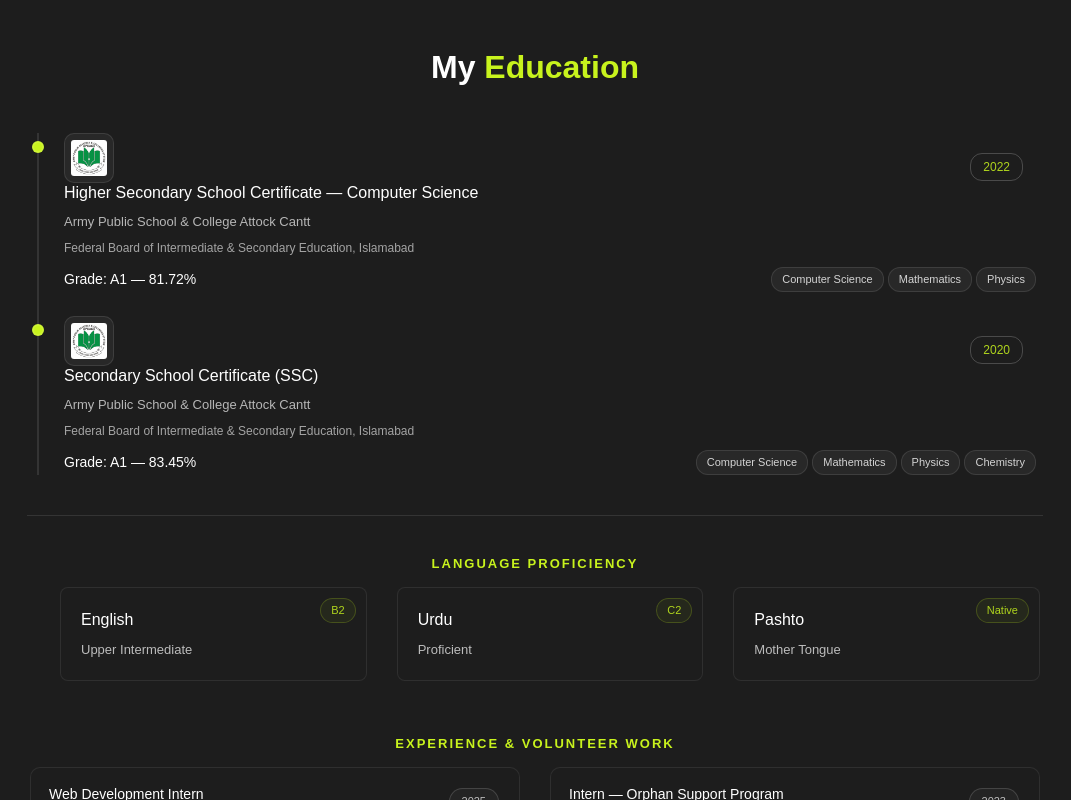
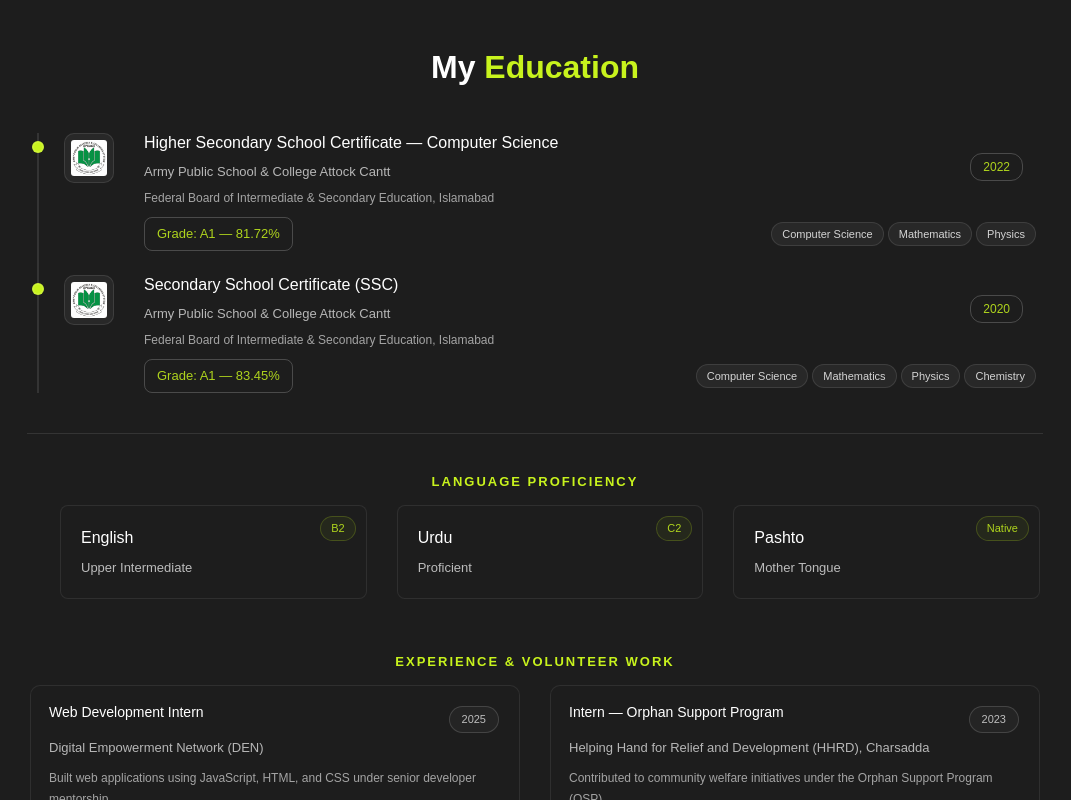
Before and after one commit to MuhammadAamirAlam/academic-portfolio, a React (Create React App) app: page / in a window 1280 px wide. Shown: the part 900-1700 px from the top of the page, without its empty margins (105-1176 px from the left). Built offline with nearby package versions, Linux system fonts and the light colour scheme; the HTML template or start-up script is replaced by a standard one.

Commit message:
updated project

```diff
--- a/src/components/dark/home/Education.jsx
+++ b/src/components/dark/home/Education.jsx
@@ -3,6 +3,27 @@ import internshipLetter from "../../../assets/certificates/internship-1.webp";
 import hhrdCert from "../../../assets/certificates/HHRD_Internship_Certificate_2023.webp";
 
 function Education() {
+  const educationData = [
+    {
+      year: "2022",
+      logo: "/assets/imgs/aps_logo.png",
+      degree: "Higher Secondary School Certificate — Computer Science",
+      institution: "Army Public School & College Attock Cantt",
+      board: "Federal Board of Intermediate & Secondary Education, Islamabad",
+      grade: "Grade: A1 — 81.72%",
+      subjects: ["Computer Science", "Mathematics", "Physics"]
+    },
+    {
+      year: "2020",
+      logo: "/assets/imgs/aps_logo.png",
+      degree: "Secondary School Certificate (SSC)",
+      institution: "Army Public School & College Attock Cantt",
+      board: "Federal Board of Intermediate & Secondary Education, Islamabad",
+      grade: "Grade: A1 — 83.45%",
+      subjects: ["Computer Science", "Mathematics", "Physics", "Chemistry"]
+    }
+  ];
+
   return (
     <div
       className="sec-box education section-padding bord-thin-bottom"
@@ -13,6 +34,7 @@ function Education() {
           position: relative;
           padding-left: 30px;
           margin-top: 20px;
+          font-family: inherit;
         }
         .edu-timeline::before {
           content: '';
@@ -35,7 +57,7 @@ function Education() {
           width: 12px;
           height: 12px;
           border-radius: 50%;
-          background: var(--maincolor);
+          background: #c8f31d; /* var(--maincolor) */
           border: 2px solid rgba(255,255,255,0.1);
           z-index: 2;
         }
@@ -63,17 +85,20 @@ function Education() {
         }
         @media screen and (max-width: 1024px) {
           .edu-year-badge {
-            position: static !important;
-            margin-top: 8px;
-            margin-left: 0;
-            display: block !important;
+            position: absolute !important;
+            top: 8px !important;
+            right: 8px !important;
+            margin: 0 !important;
+            display: inline-block !important;
             width: fit-content !important;
+            font-size: 11px !important;
+            padding: 3px 10px !important;
           }
         }
         @media screen and (max-width: 767px) {
+          .edu-logo {
             flex-shrink: 0 !important;
           }
-
           .edu-timeline-item .row {
             flex-direction: column !important;
           }
@@ -196,9 +221,20 @@ function Education() {
             display: block !important;
           }
         }
+
+        /* Bootstrap utilities fallback styles in case target project does not have Bootstrap */
+        .fz-16 { font-size: 16px; }
+        .fw-500 { font-weight: 500; }
+        .fz-13 { font-size: 13px; }
+        .fz-12 { font-size: 12px; }
+        .mb-2 { margin-bottom: 8px; }
+        .mb-0 { margin-bottom: 0px; }
+        .opacity-8 { opacity: 0.8; }
+        .opacity-7 { opacity: 0.7; }
+        .gap-1 { gap: 4px; }
+        .gap-2 { gap: 8px; }
       `}</style>
 
-      {}
       <div className="mb-40">
         <div className="row align-items-center">
           <div className="col-12">
@@ -216,104 +252,52 @@ function Education() {
 
       {}
       <div className="edu-timeline">
-        <div className="text-center mb-40"></div>
-
-        {}
-        <div className="edu-timeline-item">
+        {educationData.map((item, index) => (
+          <div key={index} className="edu-timeline-item">
             <div>
-            <div className="edu-year-badge">2022</div>
+              <div className="edu-year-badge">{item.year}</div>
               <div className="row align-items-start g-3">
                 <div className="col-auto">
                   <img
-                  src="/assets/imgs/aps_logo.png"
-                  alt="APS Logo"
+                    src={item.logo}
+                    alt="Institution Logo"
                     className="edu-logo"
                   />
                 </div>
                 <div className="col">
                   <div className="mb-2">
                     <h4 className="fz-16 fw-500 mb-2">
-                    Higher Secondary School Certificate — Computer Science
+                      {item.degree}
                     </h4>
                     <div className="d-flex flex-column gap-1 mb-2">
                       <p className="opacity-8 fz-13 mb-0 fw-500">
-                      Army Public School & College Attock Cantt
+                        {item.institution}
                       </p>
                       <p className="opacity-7 fz-12 mb-0">
-                      Federal Board of Intermediate & Secondary Education,
-                      Islamabad
+                        {item.board}
                       </p>
                     </div>
                   </div>
 
+                  {/* Grades and Subject Tags Area */}
                   <div className="d-flex align-items-center justify-content-between flex-wrap gap-2">
                     <div className="edu-grade">
-                    <span>Grade: A1 — 81.72%</span>
+                      <span>{item.grade}</span>
                     </div>
                     <div className="d-flex flex-wrap gap-1">
-                    {["Computer Science", "Mathematics", "Physics"].map(
-                      (sub, i) => (
-                        <span key={i} className="edu-subject-tag">
-                          {sub}
-                        </span>
-                      ),
-                    )}
-                  </div>
-                </div>
-              </div>
-            </div>
-          </div>
-        </div>
-
-        {}
-        <div className="edu-timeline-item">
-          <div>
-            <div className="edu-year-badge">2020</div>
-            <div className="row align-items-start g-3">
-              <div className="col-auto">
-                <img
-                  src="/assets/imgs/aps_logo.png"
-                  alt="APS Logo"
-                  className="edu-logo"
-                />
-              </div>
-              <div className="col">
-                <div className="mb-2">
-                  <h4 className="fz-16 fw-500 mb-2">
-                    Secondary School Certificate (SSC)
-                  </h4>
-                  <div className="d-flex flex-column gap-1 mb-2">
-                    <p className="opacity-8 fz-13 mb-0 fw-500">
-                      Army Public School & College Attock Cantt
-                    </p>
-                    <p className="opacity-7 fz-12 mb-0">
-                      Federal Board of Intermediate & Secondary Education,
-                      Islamabad
-                    </p>
-                  </div>
-                </div>
-
-                <div className="d-flex align-items-center justify-content-between flex-wrap gap-2">
-                  <div className="edu-grade">
-                    <span>Grade: A1 — 83.45%</span>
-                  </div>
-                  <div className="d-flex flex-wrap gap-1">
-                    {[
-                      "Computer Science",
-                      "Mathematics",
-                      "Physics",
-                      "Chemistry",
-                    ].map((sub, i) => (
+                      {item.subjects.map((sub, i) => (
                         <span key={i} className="edu-subject-tag">
                           {sub}
                         </span>
                       ))}
                     </div>
                   </div>
+
                 </div>
               </div>
             </div>
           </div>
+        ))}
       </div>
 
       <div className="section-divider"></div>
--- a/src/components/dark/home/References.jsx
+++ b/src/components/dark/home/References.jsx
@@ -222,22 +222,6 @@ export default function References() {
           text-decoration: none;
         }
 
-        .refs-note {
-          background: #1d1d1d;
-          border: 1px solid rgba(255,255,255,0.08);
-          border-radius: 8px;
-          padding: 14px 18px;
-          display: flex;
-          gap: 12px;
-          align-items: flex-start;
-        }
-        .refs-note-text {
-          font-size: 12px;
-          color: rgba(255,255,255,0.45);
-          line-height: 1.9;
-          margin: 0;
-          font-style: italic;
-        }
       `}</style>
 
       <div className="refs-root">
@@ -336,53 +320,6 @@ export default function References() {
           })}
         </div>
 
-        {}
-        <div
-          className="refs-note"
-          style={{ borderLeft: "2px solid var(--main-color, currentColor)" }}
-        >
-          <svg
-            width="18"
-            height="18"
-            viewBox="0 0 20 20"
-            fill="none"
-            style={{ flexShrink: 0, marginTop: 2 }}
-          >
-            <circle
-              cx="10"
-              cy="10"
-              r="9"
-              stroke="currentColor"
-              strokeWidth="1.2"
-              className="main-color"
-            />
-            <path
-              d="M10 9v5M10 7v.5"
-              stroke="currentColor"
-              strokeWidth="1.4"
-              strokeLinecap="round"
-              className="main-color"
-            />
-          </svg>
-          <div>
-            <p
-              className="main-color"
-              style={{
-                fontSize: "11px",
-                fontWeight: 500,
-                marginBottom: 6,
-                letterSpacing: "0.3px",
-              }}
-            >
-              Note for Scholarship Committee
-            </p>
-            <p className="refs-note-text">
-              Both referees have formally consented and are prepared to provide
-              letters of recommendation for a fully funded scholarship
-              application upon request.
-            </p>
-          </div>
-        </div>
       </div>
     </div>
   );
```
Lines whose indentation alone changed are shown as unchanged.
